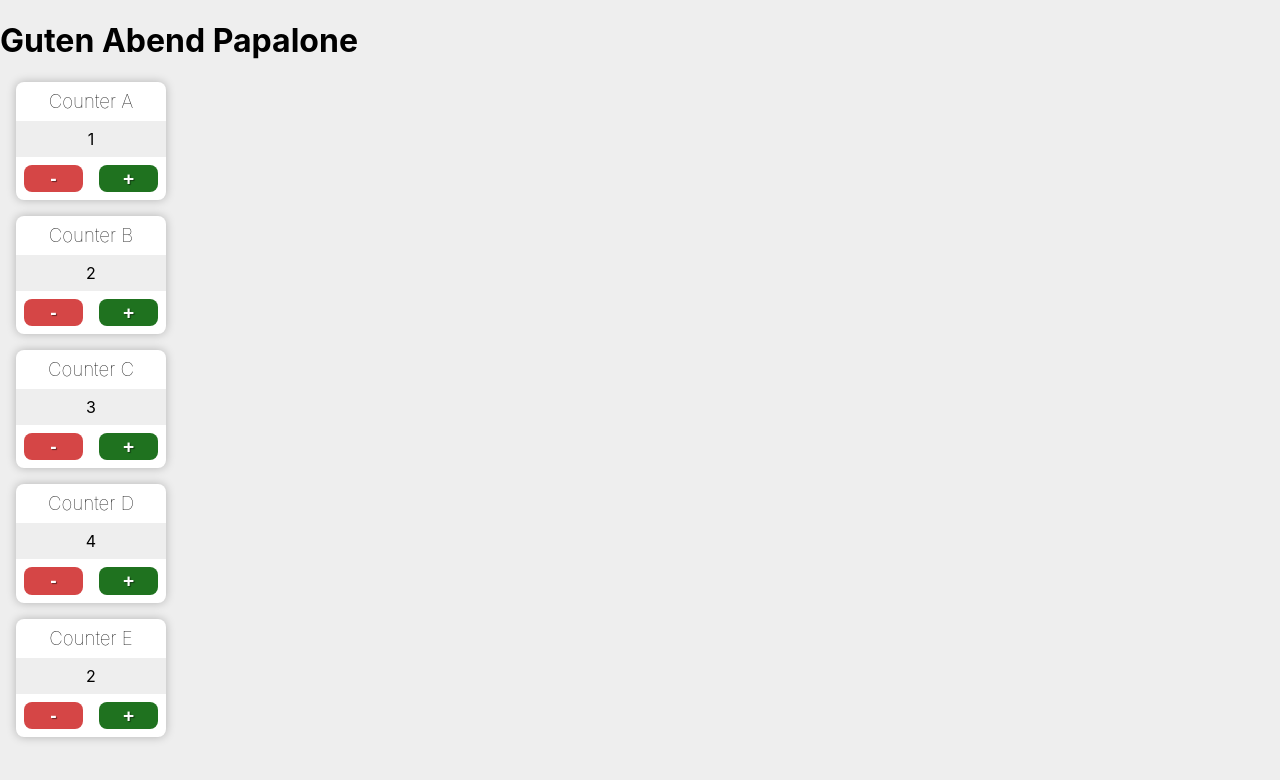
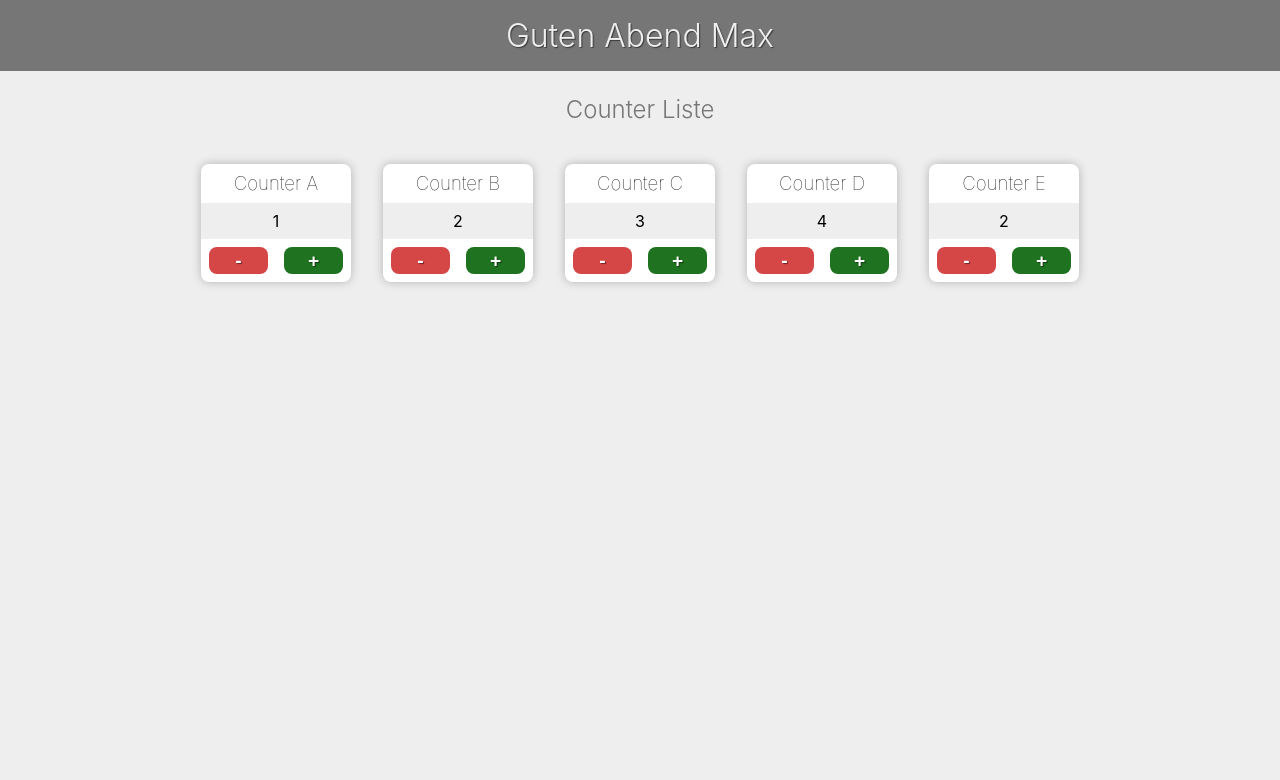
Before and after one commit to behrens-de/react, a React (Create React App) app in the folder app-one/: page / in a window 1280 px wide. Shown: the top 780 px of the page. Built offline with nearby package versions, Linux system fonts and the light colour scheme.

Commit message:
refactored counterList, Greets

```diff
--- a/app-one/src/App.js
+++ b/app-one/src/App.js
@@ -6,7 +6,7 @@ import CounterList from './componentes/Couter/CounterList'
 const App = () => {
     return (
         <div>
-          <Greets name="Papalone"/>
+          <Greets name="Max"/>
           <CounterList/>
         </div>
     )
--- a/app-one/src/componentes/Couter/CounterList.jsx
+++ b/app-one/src/componentes/Couter/CounterList.jsx
@@ -32,7 +32,10 @@ function CounterList() {
 
   return (
     <>
+    <h3 className="h3-counter-list">Counter Liste</h3>
+    <div className="counter-list">
       {counterListMap}
+    </div>
     </>
   )
 }
--- a/app-one/src/componentes/Greets.jsx
+++ b/app-one/src/componentes/Greets.jsx
@@ -14,7 +14,7 @@ const greeting = ({name}) => {
 
 const Greets = ({name}) => {
     return (
-        <div>
+        <div class="greets">
           <h1>{greeting({name})}</h1>
         </div>
     )
--- a/app-one/src/index.css
+++ b/app-one/src/index.css
@@ -62,3 +62,37 @@ code {
 .opacity30{
   opacity: .3;
 }
+
+
+.h3-counter-list{
+  width: 100%;
+  text-align: center;
+  font-size: 1.5rem;
+  font-weight: 300;
+  color: rgba(0,0,0,.5);
+}
+
+.counter-list{
+  display: flex;
+  justify-content: center;
+  align-items: center;
+  max-width: 960px;
+  margin: 0 auto;
+  flex-wrap: wrap;
+}
+
+
+.greets{
+  width: 100%;
+  background: rgba(0,0,0,.5);
+}
+
+.greets h1{
+  margin: 0;
+  padding: 1rem 0;
+  text-align: center;
+  color: #eee;
+  text-shadow: 1px 1px 1px rgba(0,0,0,.5);
+  font-size: 2rem;
+  font-weight: 300;
+}
```
